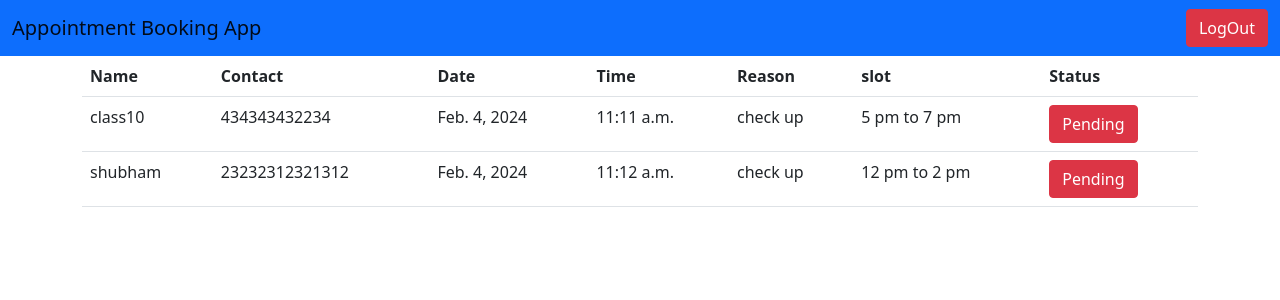
After one commit to therohitshelar97/django_weekend-10-t0-1, a Django app: page /doctor/ in a window 1280 px wide. The commit adds this page. Shown: the top 300 px of the page. Run offline with Django 4.2, Linux system fonts and the light colour scheme; data comes from the database, SQL or seed files in the repository; both versions use the stored data as it was after the commit.

Commit message:
'appoint_for_doctor_function_proccess'

```diff
--- a/project_auth/myapp/admin.py
+++ b/project_auth/myapp/admin.py
@@ -1,7 +1,9 @@
 from django.contrib import admin
-from .models import Appointment
+from .models import Appointment, Slots
 
 # Register your models here.
 @admin.register(Appointment)
 class AdminApp(admin.ModelAdmin):
-    list_display = ['name','contact','date','reason']
+    list_display = ['name','contact','date','reason','slot']
+
+admin.site.register(Slots)
--- a/project_auth/myapp/models.py
+++ b/project_auth/myapp/models.py
@@ -10,3 +10,17 @@ class Appointment(models.Model):
     date = models.DateField(auto_now=True)
     time = models.TimeField(auto_now=True,null=True)
     reason = models.CharField(max_length=100,null=True)
+    slot = models.CharField(max_length=100,null=True)
+
+class AppointmentHistory(models.Model):
+    user = models.IntegerField(null=True)
+    name = models.CharField(max_length=100,null=True)
+    contact = models.CharField(max_length=100,null=True)
+    date = models.DateField(auto_now=True)
+    time = models.TimeField(auto_now=True,null=True)
+    reason = models.CharField(max_length=100,null=True)
+    slot = models.CharField(max_length=100,null=True)
+    doct_notes =  models.CharField(max_length=100,null=True)
+
+class Slots(models.Model):
+    slot = models.CharField(max_length=40)
--- /dev/null
+++ b/project_auth/myapp/templates/doctor.html
@@ -0,0 +1,39 @@
+{% extends 'index.html' %}
+
+{% block title %} Doctor {% endblock %}
+
+{% block content %}
+
+<div class="container">
+    <div class="row">
+        <div class="col-lg-12">
+            <table class="table">
+                <tr>
+                    <th>Name</th>
+                    <th>Contact</th>
+                    <th>Date</th>
+                    <th>Time</th>
+                    <th>Reason</th>
+                    <th>slot</th>
+                    <th>Status</th>
+
+                </tr>
+                {% for i in data %}
+                <tr>
+                    <td>{{i.name}}</td>
+                    <td>{{i.contact}}</td>
+                    <td>{{i.date}}</td>
+                    <td>{{i.time}}</td>
+                    <td>{{i.reason}}</td>
+                    <td>{{i.slot}}</td>
+                    <td>
+                        <a href="{% url 'notes' i.id %}" class="btn btn-danger">Pending</a>
+                    </td>
+                </tr>
+                {% endfor %}
+            </table>
+        </div>
+    </div>
+</div>
+
+{% endblock %}
--- a/project_auth/myapp/views.py
+++ b/project_auth/myapp/views.py
@@ -1,7 +1,7 @@
 from django.shortcuts import render, HttpResponseRedirect
 from django.contrib.auth.models import User
 from django.contrib.auth import login,logout,authenticate
-from .models import Appointment
+from .models import Appointment, Slots, AppointmentHistory
 from django.contrib import messages
 
 # Create your views here.
@@ -33,17 +33,48 @@ def Login(request):
 
 def Appointment1(request):
     if request.user.is_authenticated:
+        slots = Slots.objects.all().values_list('slot',flat=True)
+        aslots = Appointment.objects.all().values_list('slot',flat=True)
+        slots =list(slots)
+        aslots = list(aslots)
         if request.method == "POST":
+
             name = request.POST.get("name")
             contact = request.POST.get('cnumber')
             what = request.POST.get('what')
-            Appointment.objects.create(name=name,contact=contact,reason=what,user=request.user)
-            messages.success(request,"We Got Data Will Confirm You Appointment Time...")
+            slot = request.POST.get('slot')
+            if len(aslots)<4:
+                Appointment.objects.create(name=name,contact=contact,reason=what,user=request.user,slot=slot)
+                messages.success(request,"We Got Data Will Confirm You Appointment Time...")
         data = Appointment.objects.filter(user_id=request.user)
-        return render(request,'appointment.html',{'data':data})
+        msg = len(aslots)
+
+        return render(request,'appointment.html',{'msg':msg,'data':data,'slots':slots,'aslots':aslots})
     else:
         return HttpResponseRedirect('/login/')
 
 def LogOut(request):
     logout(request)
     return HttpResponseRedirect('/login/')
+
+
+def Doctor(request):
+    data = Appointment.objects.all()
+    return render(request,'doctor.html',{'data':data})
+
+def Notes(request,id):
+    da = Appointment.objects.get(pk=id)
+    print(da.user_id)
+    if request.method == "POST":
+        notes = request.POST.get('note')
+        name = da.name
+        contact = da.contact
+        date = da.date
+        time = da.time
+        reason = da.reason
+        slot = da.slot
+        user = da.user_id
+        AppointmentHistory.objects.create(doct_notes=notes,name=name,contact=contact,date=date,time=time,reason=reason,slot=slot,user=user)
+        Appointment.objects.get(pk=id).delete()
+        return HttpResponseRedirect('/doctor/')
+    return render(request,'notes.html',{'da':da})
--- a/project_auth/project_auth/urls.py
+++ b/project_auth/project_auth/urls.py
@@ -24,5 +24,7 @@ urlpatterns = [
     path('signup/',views.SignUp,name='signup'),
     path('appoint/',views.Appointment1,name='appoint'),
     path('login/',views.Login,name='login'),
-    path('logout/',views.LogOut,name='logout')
+    path('logout/',views.LogOut,name='logout'),
+    path('doctor/',views.Doctor,name='doctor'),
+    path('notes/<int:id>',views.Notes,name='notes')
 ]
```
Also changed, not shown: project_auth/myapp/templates/appointment.html (+15 -0 lines), project_auth/myapp/templates/notes.html (added, +33 -0 lines), project_auth/db.sqlite3, project_auth/myapp/migrations/0003_slots_appointment_slot.py (added), project_auth/myapp/migrations/0004_appointmenthistory.py (added), project_auth/myapp/migrations/0005_alter_appointmenthistory_user.py (added).
